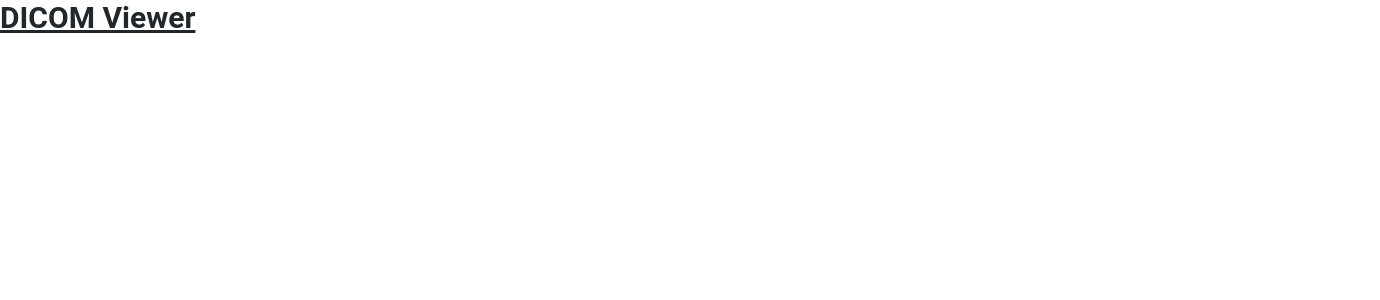
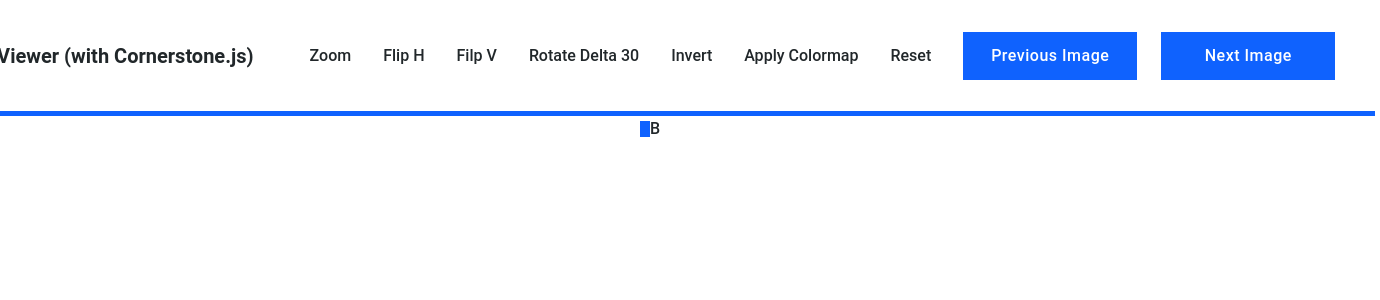
Before and after one commit to JitHoon/dicom-viewer, a React (Vite) app: page / in a window 1280 px wide. Shown: the top 300 px of the page, 1380 px wide, since content can reach past the window. Built offline with nearby package versions, Linux system fonts and the light colour scheme.

Commit message:
design: Header 및 Discom 레이아웃

```diff
--- a/src/App.tsx
+++ b/src/App.tsx
@@ -1,5 +1,13 @@
+import Header from '@components/Header';
+import Dicom from '@components/Dicom';
+
 function App() {
-  return <h1 className="text-3xl font-bold underline">DICOM Viewer</h1>;
+  return (
+    <>
+      <Header />
+      <Dicom />
+    </>
+  );
 }
 
 export default App;
--- /dev/null
+++ b/src/components/Dicom/index.tsx
@@ -0,0 +1,14 @@
+const Dicom = () => {
+  return (
+    <main className="m-[5px] flex h-full w-full">
+      <div className="w-1/2 border-r-[5px] border-solid border-r-[#0F62FE]">
+        A
+      </div>
+      <div className="w-1/2 border-l-[5px] border-solid border-l-[#0F62FE]">
+        B
+      </div>
+    </main>
+  );
+};
+
+export default Dicom;
--- /dev/null
+++ b/src/components/Header/Feature.tsx
@@ -0,0 +1,15 @@
+const Feature = () => {
+  return (
+    <div className="flex items-center justify-between gap-4">
+      <button className="feat-btn">Zoom</button>
+      <button className="feat-btn">Flip H</button>
+      <button className="feat-btn">Filp V</button>
+      <button className="feat-btn">Rotate Delta 30</button>
+      <button className="feat-btn">Invert</button>
+      <button className="feat-btn">Apply Colormap</button>
+      <button className="feat-btn">Reset</button>
+    </div>
+  );
+};
+
+export default Feature;
--- /dev/null
+++ b/src/components/Header/FeatureBar.tsx
@@ -0,0 +1,17 @@
+import Feature from './Feature';
+
+const FeatureBar = () => {
+  return (
+    <div className="flex items-center justify-between gap-6">
+      <Feature />
+      <button className="img-btn">
+        <span className="px-2">Previous Image</span>
+      </button>
+      <button className="img-btn">
+        <span className="px-2">Next Image</span>
+      </button>
+    </div>
+  );
+};
+
+export default FeatureBar;
--- /dev/null
+++ b/src/components/Header/index.tsx
@@ -0,0 +1,14 @@
+import FeatureBar from './FeatureBar';
+
+const Header = () => {
+  return (
+    <header className="flex h-[116px] w-full items-center justify-between gap-12 border-b-[5px] border-solid border-b-[#0F62FE] py-4 pl-[30px] pr-10">
+      <h1 className="whitespace-nowrap text-left text-xl font-bold leading-[22px]">
+        Dicom Viewer (with Cornerstone.js)
+      </h1>
+      <FeatureBar />
+    </header>
+  );
+};
+
+export default Header;
--- a/src/index.css
+++ b/src/index.css
@@ -7,8 +7,21 @@
     width: 100vw;
     height: 100vh;
 
-    font-family: Roboto, system-ui, -apple-system, BlinkMacSystemFont,
-      "Segoe UI", Oxygen, Ubuntu, Cantarell, "Open Sans", "Helvetica Neue",
+    display: flex;
+    flex-direction: column;
+    align-items: center;
+
+    font-family:
+      Roboto,
+      system-ui,
+      -apple-system,
+      BlinkMacSystemFont,
+      'Segoe UI',
+      Oxygen,
+      Ubuntu,
+      Cantarell,
+      'Open Sans',
+      'Helvetica Neue',
       sans-serif;
     font-size: 16px;
     font-weight: 500;
@@ -24,3 +37,13 @@
     -moz-osx-font-smoothing: grayscale;
   }
 }
+
+@layer components {
+  .feat-btn {
+    @apply h-10 gap-2 whitespace-nowrap px-2 py-3;
+  }
+
+  .img-btn {
+    @apply h-[48px] w-[174px] bg-[#0F62FE] px-4 py-3 tracking-[0.5px] text-white;
+  }
+}
```
Also changed, not shown: src/main.tsx (+6 -6 lines).
